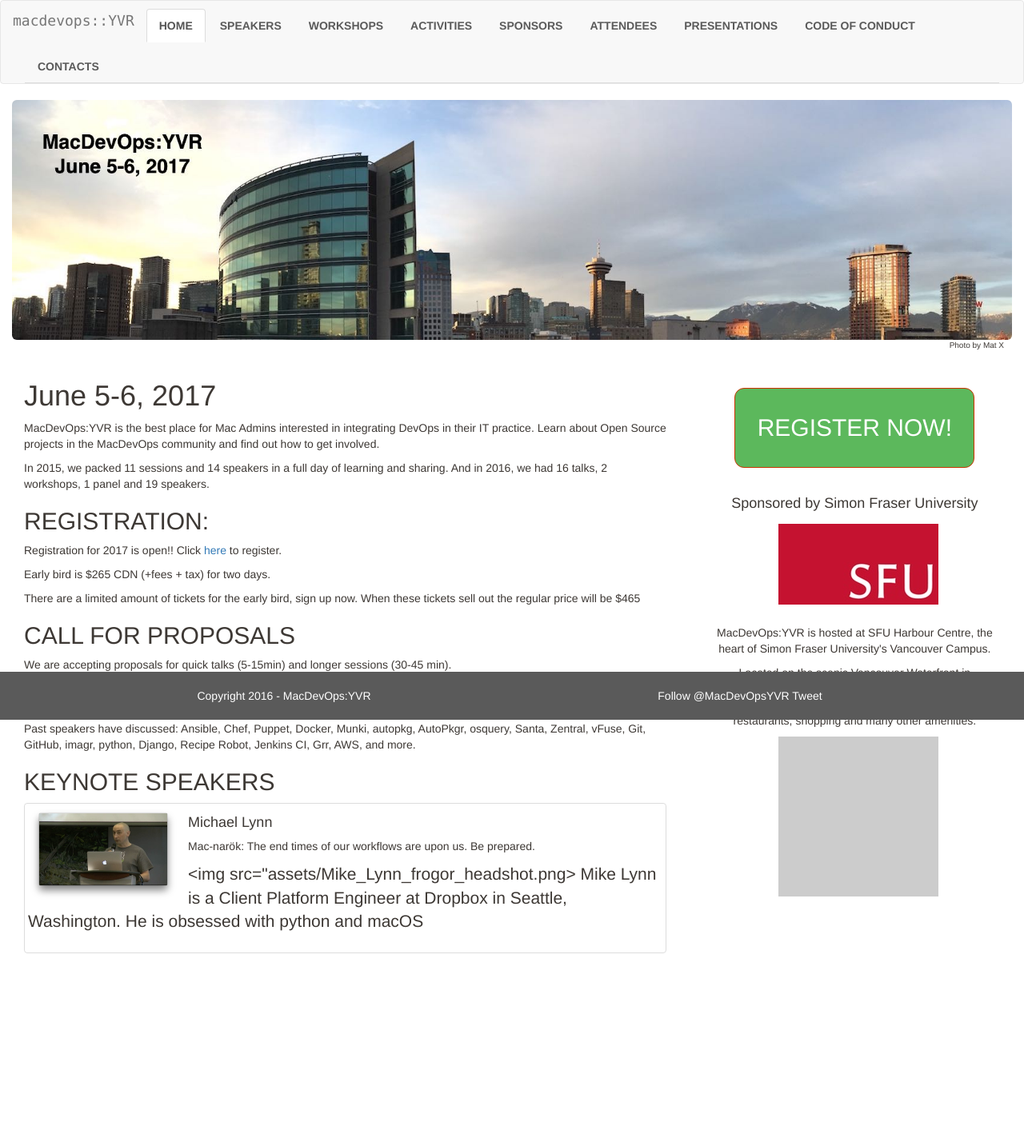
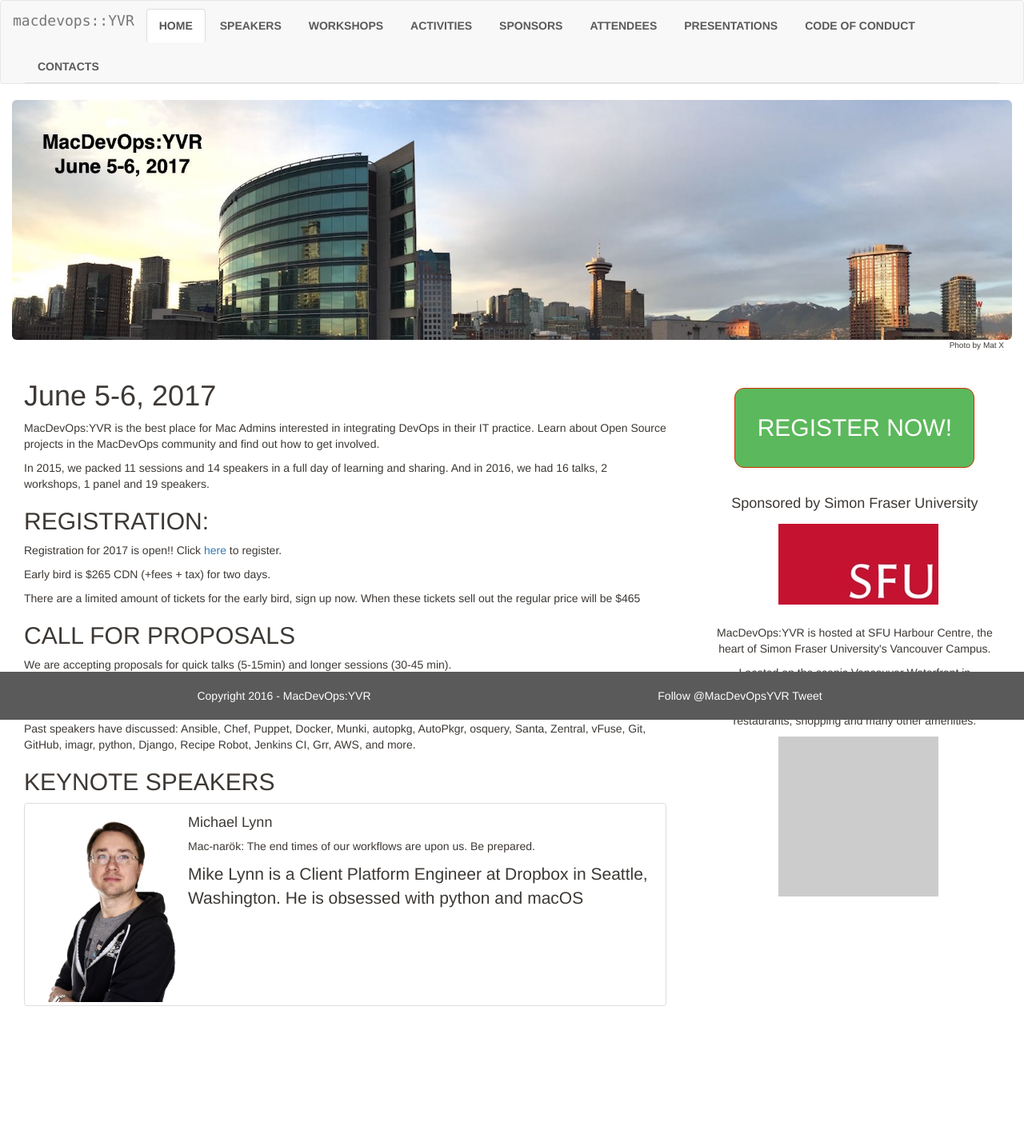
Before and after one commit to macdevopsyvr/macdevopsyvr.github.io, a Jekyll site: the page built from index.md, in a window 1280 px wide. Shown: the whole page at 80% size. Built offline with Jekyll 4.4.1, drawn with Linux system fonts in a browser that asks for light colours; comment, search, counter and statistics services are not loaded; before the commit the page ends 1352 px from its top, so only the background shows below that.

Commit message:
fixed img src link
fixed img

```diff
--- a/index.md
+++ b/index.md
@@ -32,14 +32,13 @@
 
 
 <div class="col-xs-12 pull-left thumbnail">
-  <img class="vid-thumb" src="/assets/vid_thumbs/intro.png">
+  <img class="vid-thumb" src="/assets/Mike_Lynn_frogor_headshot.png">
   <div class="responsive">
     <h4>Michael Lynn</h4>
     <p>
       Mac-narök: The end times of our workflows are upon us. Be prepared.
     </p>
     <p class="lead">
-      <img src="assets/Mike_Lynn_frogor_headshot.png>
       Mike Lynn is a Client Platform Engineer at Dropbox in Seattle, Washington. He is obsessed with python and macOS
     </p>
   </div>
```
